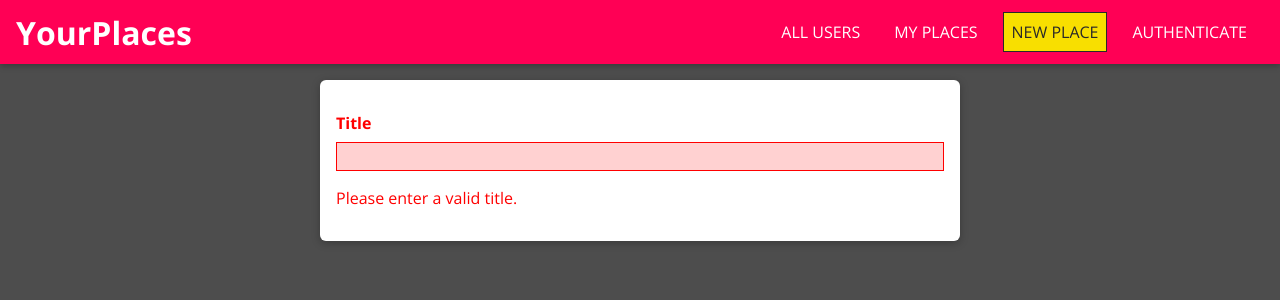
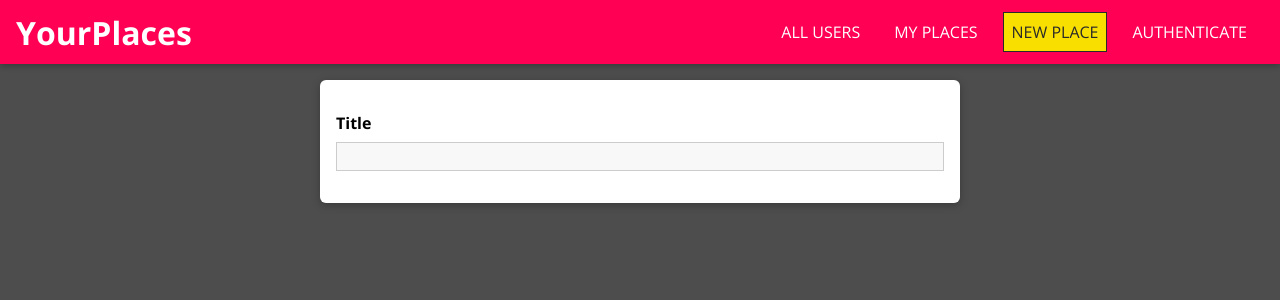
Before and after one commit to FedericoPiazzolla/react-places, a React (Vite) app: page /places/new in a window 1280 px wide. Shown: the top 300 px of the page. Built offline with nearby package versions, Linux system fonts and the light colour scheme.

Commit message:
add: validators to input

```diff
--- a/src/places/pages/NewPlace.jsx
+++ b/src/places/pages/NewPlace.jsx
@@ -1,5 +1,7 @@
 import React from "react";
+
 import Input from "../../shared/components/FormElements/Input";
+import { VALIDATOR_REQUIRE } from "../../shared/util/validators";
 
 import "./style/NewPlace.css";
 
@@ -10,7 +12,7 @@ function NewPlace() {
         element="input"
         type="text"
         label="Title"
-        validators={[]}
+        validators={[VALIDATOR_REQUIRE()]}
         errorText="Please enter a valid title."
       />
     </form>
--- a/src/shared/components/FormElements/Input.jsx
+++ b/src/shared/components/FormElements/Input.jsx
@@ -3,6 +3,7 @@ import React, { useReducer } from "react";
 // Funziona come un 'reducer' in Redux, centralizzando la logica per aggiornare lo stato.
 // La differenza principale con useState è che useReducer è più adatto a stati complessi o a stati che dipendono da azioni multiple.
 
+import { validate } from "../../util/validators";
 import "./style/Input.css";
 
 const inputReducer = (state, action) => {
@@ -12,7 +13,14 @@ const inputReducer = (state, action) => {
         //creiamo una copia del vecchio stato
         ...state,
         value: action.val,
-        isValid: true,
+        isValid: validate(action.val, action.validators),
+      };
+
+    case "TOUCH":
+      return {
+        //creiamo una copia del vecchio stato
+        ...state,
+        isTouch: true,
       };
     default:
       return state;
@@ -24,15 +32,23 @@ const Input = (props) => {
   const [inputSate, dispatch] = useReducer(inputReducer, {
     value: "",
     isValid: false,
+    isTouch: false,
   });
   //Quando l'azione CHANGE viene inviata (tramite dispatch), il reducer aggiorna il valore dell'input (value) e imposta isValid a true.
-
 
   // La funzione changeHandler viene chiamata ogni volta che l'utente scrive qualcosa nell'input o nel textarea. Essa invia un'azione CHANGE al reducer per aggiornare lo stato.
 
   // Il valore dell'input viene preso dall'evento change e passato alla funzione dispatch.
   const changeHandler = (event) => {
-    dispatch({ type: "CHANGE", val: event.target.value });
+    dispatch({
+      type: "CHANGE",
+      val: event.target.value,
+      validators: props.validators,
+    });
+  };
+
+  const touchHandler = () => {
+    dispatch({ type: "TOUCH" });
   };
 
   // attraverso le props passiamo la tipologia di input o textarea
@@ -43,6 +59,7 @@ const Input = (props) => {
         type={props.type}
         placeholder={props.placeholder}
         onChange={changeHandler}
+        onBlur={touchHandler}
         value={inputSate.value}
       />
     ) : (
@@ -50,15 +67,19 @@ const Input = (props) => {
         id={props.id}
         rows={props.rows || "3"}
         onChange={changeHandler}
+        onBlur={touchHandler}
         value={inputSate.value}
       />
     );
 
   return (
-    <div className={`form-control ${!inputSate.isValid &&'form-control--invalid'}`}>
+    <div
+      className={`form-control ${
+        !inputSate.isValid && inputSate.isTouch && "form-control--invalid"
+      }`}>
       <label htmlFor={props.id}>{props.label}</label>
       {element}
-      {!inputSate.isValid && <p>{props.errorText}</p>}
+      {!inputSate.isValid && inputSate.isTouch && <p>{props.errorText}</p>}
     </div>
   );
 };
--- /dev/null
+++ b/src/shared/util/validators.js
@@ -0,0 +1,46 @@
+const VALIDATOR_TYPE_REQUIRE = 'REQUIRE';
+const VALIDATOR_TYPE_MINLENGTH = 'MINLENGTH';
+const VALIDATOR_TYPE_MAXLENGTH = 'MAXLENGTH';
+const VALIDATOR_TYPE_MIN = 'MIN';
+const VALIDATOR_TYPE_MAX = 'MAX';
+const VALIDATOR_TYPE_EMAIL = 'EMAIL';
+const VALIDATOR_TYPE_FILE = 'FILE';
+
+export const VALIDATOR_REQUIRE = () => ({ type: VALIDATOR_TYPE_REQUIRE });
+export const VALIDATOR_FILE = () => ({ type: VALIDATOR_TYPE_FILE });
+export const VALIDATOR_MINLENGTH = val => ({
+  type: VALIDATOR_TYPE_MINLENGTH,
+  val: val
+});
+export const VALIDATOR_MAXLENGTH = val => ({
+  type: VALIDATOR_TYPE_MAXLENGTH,
+  val: val
+});
+export const VALIDATOR_MIN = val => ({ type: VALIDATOR_TYPE_MIN, val: val });
+export const VALIDATOR_MAX = val => ({ type: VALIDATOR_TYPE_MAX, val: val });
+export const VALIDATOR_EMAIL = () => ({ type: VALIDATOR_TYPE_EMAIL });
+
+export const validate = (value, validators) => {
+  let isValid = true;
+  for (const validator of validators) {
+    if (validator.type === VALIDATOR_TYPE_REQUIRE) {
+      isValid = isValid && value.trim().length > 0;
+    }
+    if (validator.type === VALIDATOR_TYPE_MINLENGTH) {
+      isValid = isValid && value.trim().length >= validator.val;
+    }
+    if (validator.type === VALIDATOR_TYPE_MAXLENGTH) {
+      isValid = isValid && value.trim().length <= validator.val;
+    }
+    if (validator.type === VALIDATOR_TYPE_MIN) {
+      isValid = isValid && +value >= validator.val;
+    }
+    if (validator.type === VALIDATOR_TYPE_MAX) {
+      isValid = isValid && +value <= validator.val;
+    }
+    if (validator.type === VALIDATOR_TYPE_EMAIL) {
+      isValid = isValid && /^\S+@\S+\.\S+$/.test(value);
+    }
+  }
+  return isValid;
+};
```
